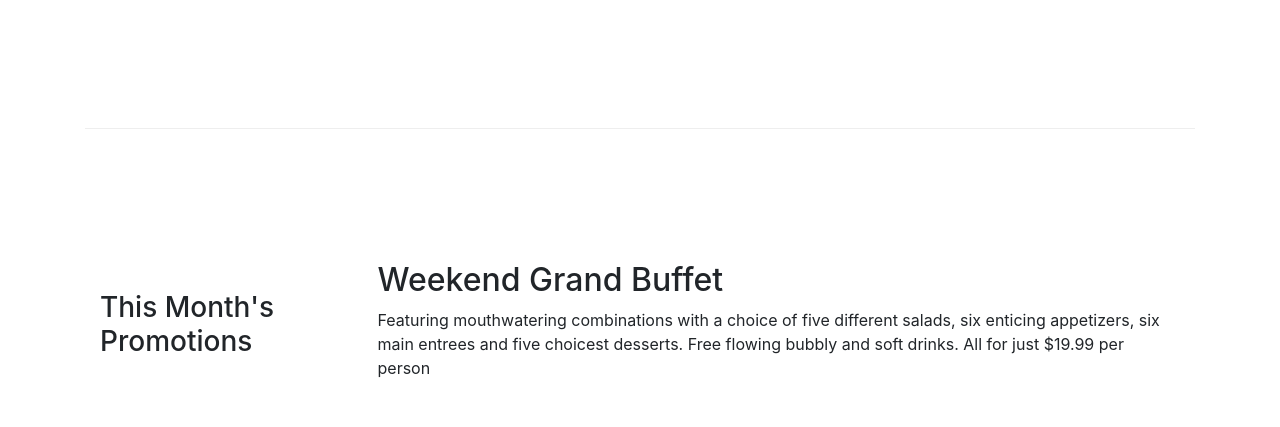
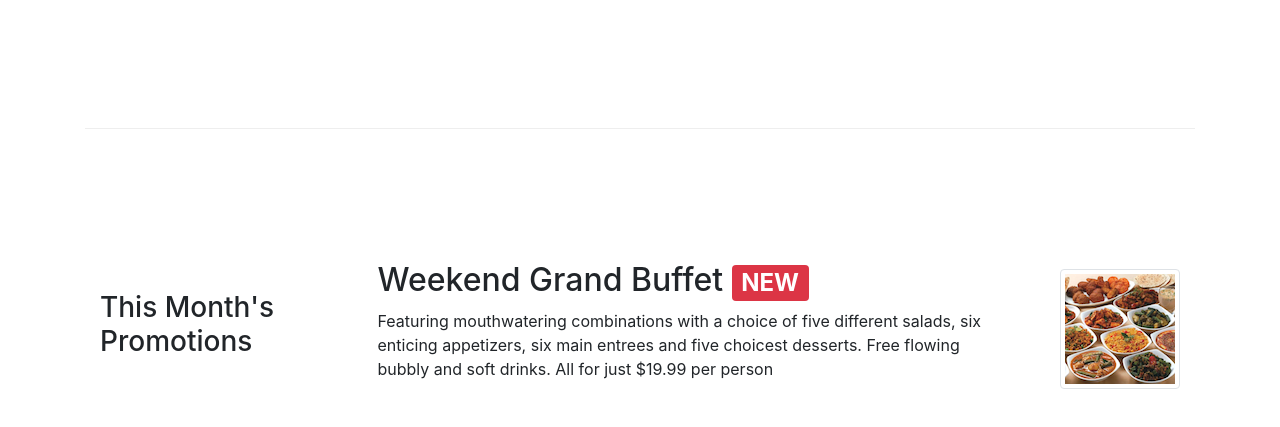
Before and after one commit to ayushsj/Bootstrap4, a website: page index.html in a window 1280 px wide. Shown: the part 605-1032 px from the top of the page. Drawn offline with nearby package versions, Linux system fonts and the light colour scheme.

Commit message:
W2 assign task2

```diff
--- a/index.html
+++ b/index.html
@@ -69,8 +69,13 @@
                 <h3>This Month's Promotions</h3>
             </div>
             <div class="col col-sm col-md">
-                <h2>Weekend Grand Buffet</h2>
-                <p class="d-none d-sm-block">Featuring mouthwatering combinations with a choice of five different salads, six enticing appetizers, six main entrees and five choicest desserts. Free flowing bubbly and soft drinks. All for just $19.99 per person </p>
+                <div class="media">
+                    <div class="media-body">
+                        <h2>Weekend Grand Buffet <span class="badge badge-danger">NEW</span></h2>
+                        <p class="d-none d-sm-block">Featuring mouthwatering combinations with a choice of five different salads, six enticing appetizers, six main entrees and five choicest desserts. Free flowing bubbly and soft drinks. All for just $19.99 per person </p>
+                    </div>
+                    <img class="d-flex ml-5 img-thumbnail align-self-center" src="img/buffet.png" alt="buffet">
+                </div>
             </div>
         </div>
 
```
